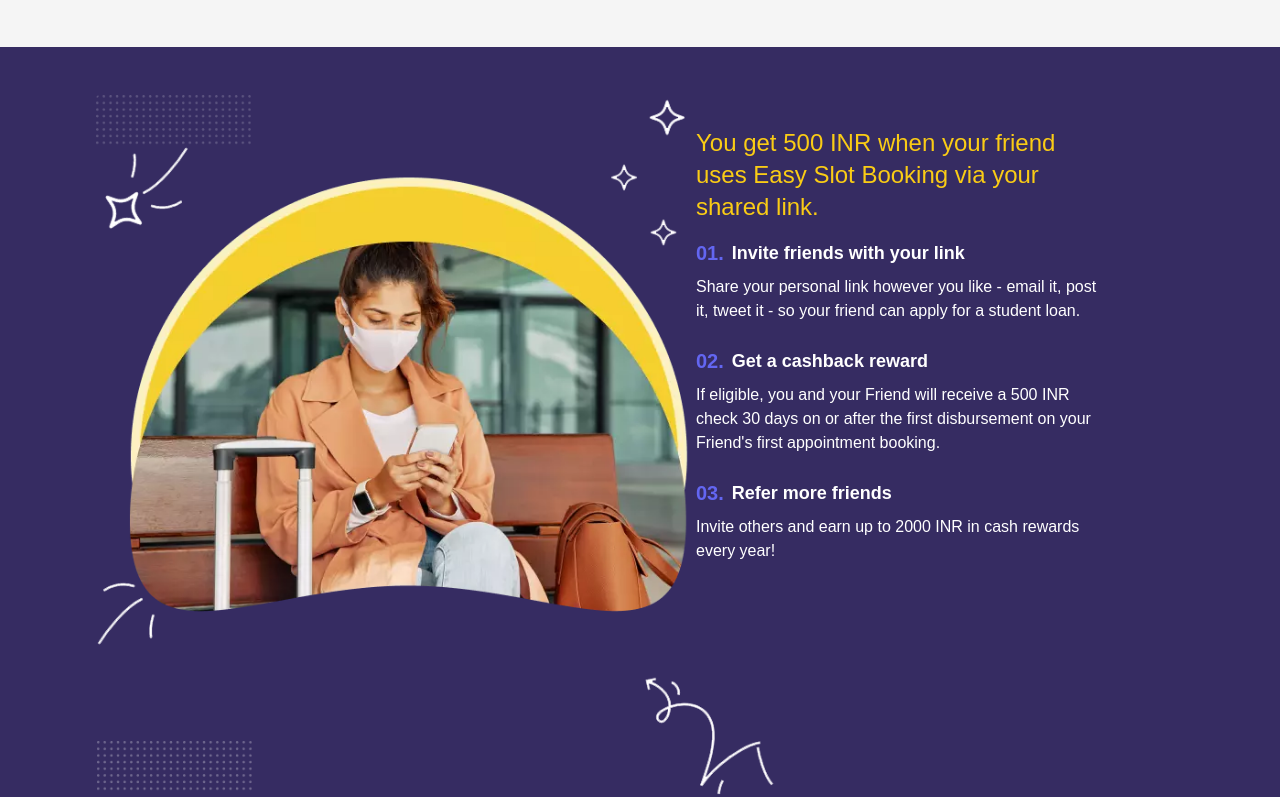
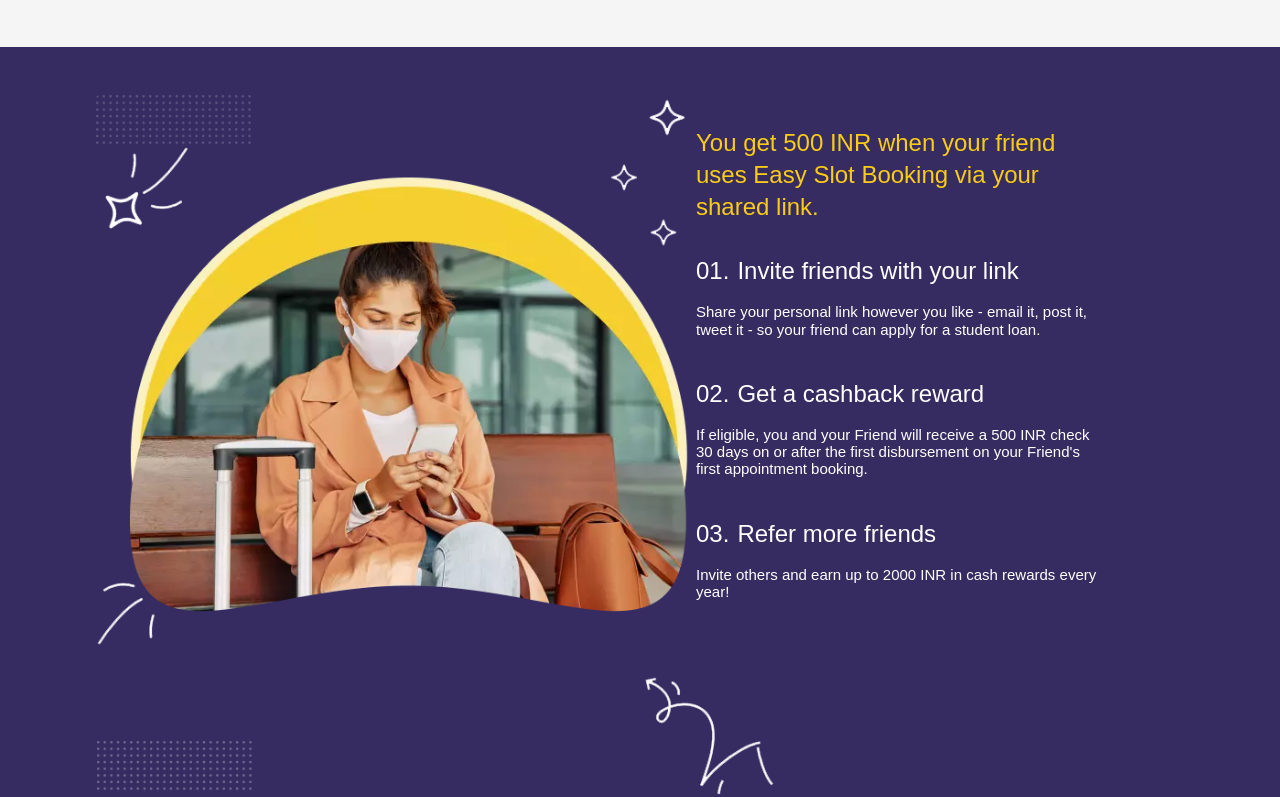
Before and after one commit to syedalirazazaidi/bookingslot, a Gatsby site: page /affiliate in a window 1280 px wide. Shown: the part 587-1384 px from the top of the page. Built offline with nearby package versions, Linux system fonts and the light colour scheme; Gatsby itself is replaced by a stand-in of ours.

Commit message:
add new section named invitefriend

```diff
--- a/src/components/affiliate/Invitefriend.tsx
+++ b/src/components/affiliate/Invitefriend.tsx
@@ -19,52 +19,52 @@ export default function Invitefriend() {
           </Col>
 
           {/* Content Column */}
-          <Col xs={24} md={9} className='md:-ml-20'>
+          <Col xs={24} md={9} className="md:-ml-20">
             <div className="md:py-8">
-              <h1 className="text-yellow-400 text-2xl  font-medium mb-4">
+              <h1 className="text-yellow-400 text-2xl  font-medium mb-8">
                 You get 500 INR when your friend uses Easy Slot Booking via your
                 shared link.
               </h1>
               <ul className="list-none space-y-6">
                 <li>
-                  <div className="flex items-center mb-2">
-                    <span className="text-indigo-500 text-xl font-bold mr-2">
+                  <div className="flex items-center mb-4 ">
+                    <span className="text-[#FFFFFF] text-2xl font-normal mr-2">
                       01.
                     </span>
-                    <span className="text-lg font-semibold text-white">
+                    <span className=" text-2xl font-normal text-[#FFFFFF]">
                       Invite friends with your link
                     </span>
                   </div>
-                  <span className="text-base text-white">
+                  <span className="text-[15px] font-extralight  text-white">
                     Share your personal link however you like - email it, post
                     it, tweet it - so your friend can apply for a student loan.
                   </span>
                 </li>
                 <li>
-                  <div className="flex items-center mb-2">
-                    <span className="text-indigo-500 text-xl font-bold mr-2">
+                  <div className="flex items-center  mt-10 mb-4">
+                    <span className="text-[#FFFFFF] text-2xl font-normal mr-2">
                       02.
                     </span>
-                    <span className="text-lg font-semibold text-white">
+                    <span className="text-[#FFFFFF] text-2xl">
                       Get a cashback reward
                     </span>
                   </div>
-                  <span className="text-base text-white">
+                  <span className="text-[15px] font-extralight  text-white">
                     If eligible, you and your Friend will receive a 500 INR
                     check 30 days on or after the first disbursement on your
                     Friend's first appointment booking.
                   </span>
                 </li>
                 <li>
-                  <div className="flex items-center mb-2">
-                    <span className="text-indigo-500 text-xl font-bold mr-2">
+                  <div className="flex items-center mt-10">
+                    <span className="text-[#FFFFFF] text-2xl font-normal mr-2 mb-4">
                       03.
                     </span>
-                    <span className="text-lg font-semibold text-white">
+                    <span className="text-[#FFFFFF] text-2xl mb-4 ">
                       Refer more friends
                     </span>
                   </div>
-                  <span className="text-base text-white">
+                  <span className="text-[15px] font-extralight  text-white">
                     Invite others and earn up to 2000 INR in cash rewards every
                     year!
                   </span>
```
